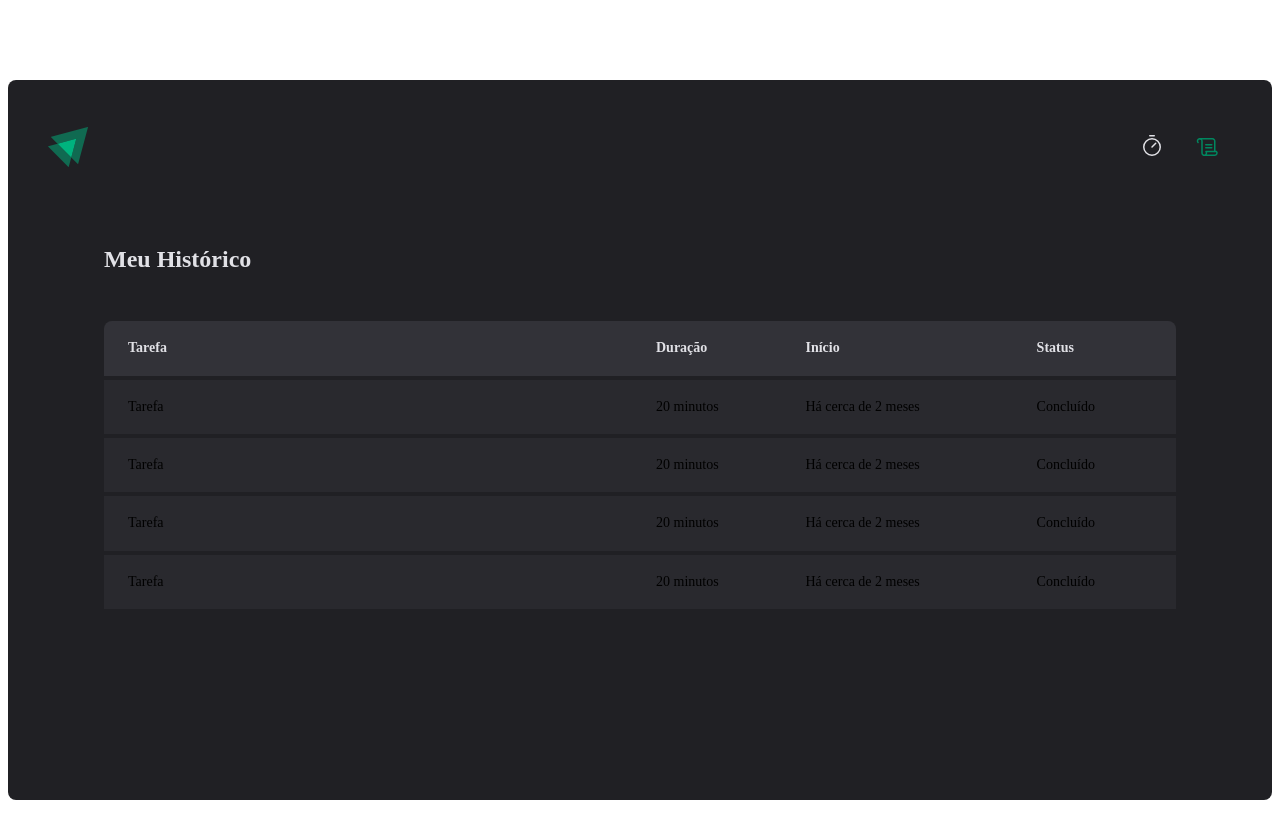
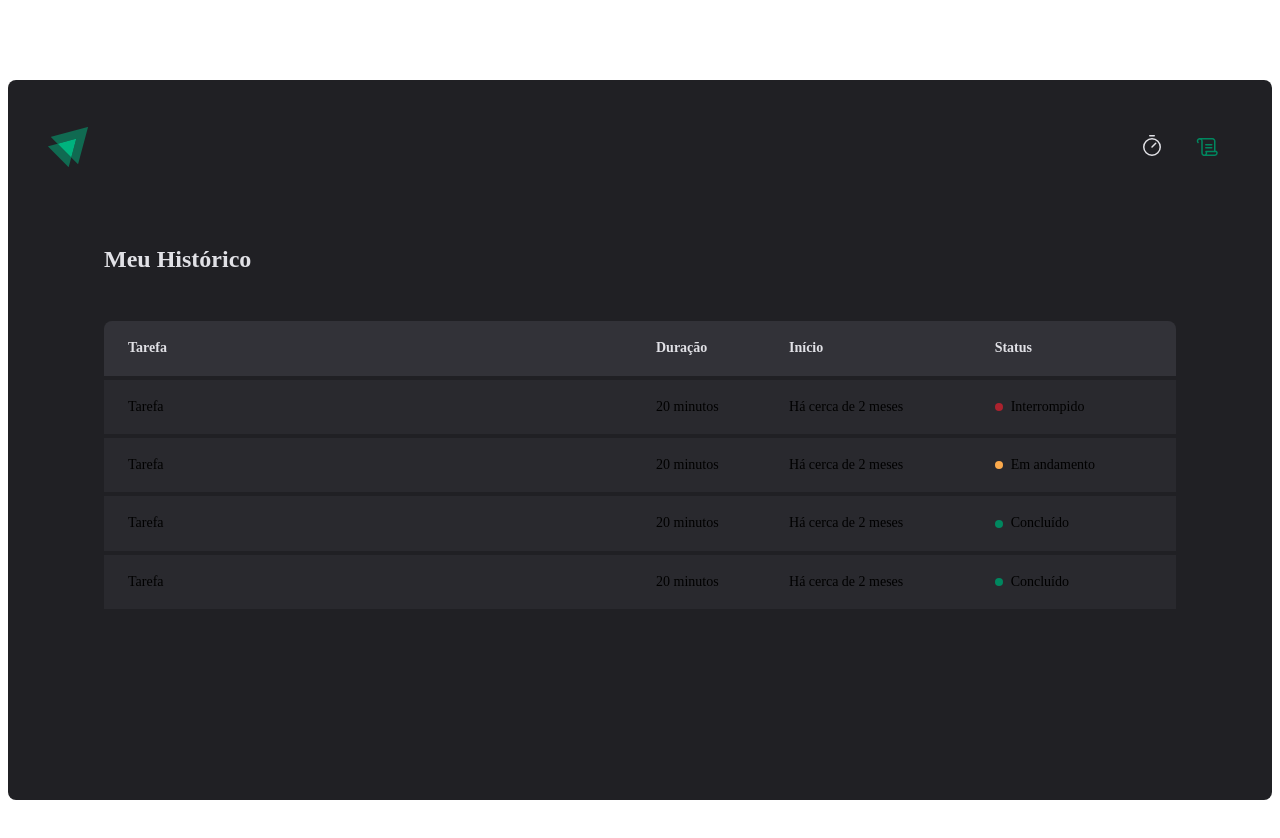
Before and after one commit to rmmena123/ignite-timer, a React app: page /history in a window 1280 px wide. Shown: the top 838 px of the page. Built offline with nearby package versions, Linux system fonts and the light colour scheme; the HTML template or start-up script is replaced by a standard one.

Commit message:
#10 - Componente Status

```diff
--- a/src/pages/History/index.tsx
+++ b/src/pages/History/index.tsx
@@ -1,4 +1,4 @@
-import { HistoryContainer, HistoryList } from './styles'
+import { HistoryContainer, HistoryList, Status } from './styles'
 
 export function History() {
   return (
@@ -21,28 +21,36 @@
               <td>Tarefa</td>
               <td>20 minutos</td>
               <td>Há cerca de 2 meses</td>
-              <td>Concluído</td>
+              <td>
+                <Status statusColor="red">Interrompido</Status>
+              </td>
             </tr>
 
             <tr>
               <td>Tarefa</td>
               <td>20 minutos</td>
               <td>Há cerca de 2 meses</td>
-              <td>Concluído</td>
+              <td>
+                <Status statusColor="yellow">Em andamento</Status>
+              </td>
             </tr>
 
             <tr>
               <td>Tarefa</td>
               <td>20 minutos</td>
               <td>Há cerca de 2 meses</td>
-              <td>Concluído</td>
+              <td>
+                <Status statusColor="green">Concluído</Status>
+              </td>
             </tr>
 
             <tr>
               <td>Tarefa</td>
               <td>20 minutos</td>
               <td>Há cerca de 2 meses</td>
-              <td>Concluído</td>
+              <td>
+                <Status statusColor="green">Concluído</Status>
+              </td>
             </tr>
           </tbody>
         </table>
--- a/src/pages/History/styles.ts
+++ b/src/pages/History/styles.ts
@@ -59,3 +59,27 @@
     }
   }
 `
+
+const STATUS_COLORS = {
+  yellow: 'yellow-500',
+  green: 'green-500',
+  red: 'red-500',
+} as const // Cores sempre serão um dos três
+
+interface StatusProps {
+  statusColor: keyof typeof STATUS_COLORS
+}
+
+export const Status = styled.span<StatusProps>`
+  display: flex;
+  align-items: center;
+  gap: 0.5rem;
+
+  &::before {
+    content: '';
+    width: 0.5rem;
+    height: 0.5rem;
+    border-radius: 9999px;
+    background: ${(props) => props.theme[STATUS_COLORS[props.statusColor]]};
+  }
+`
```
